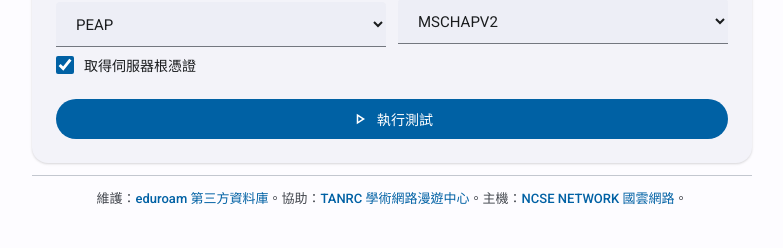
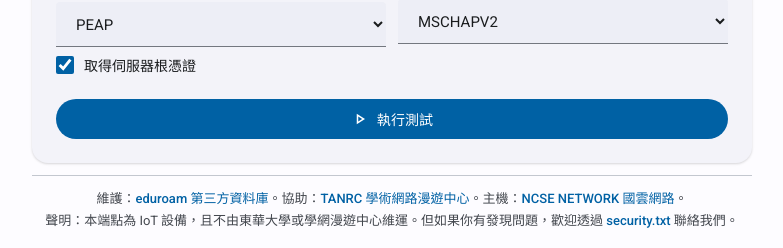
Before and after one commit to qilin102223/eapol-middleware, a Flask app: page / in a window 1280 px wide. Shown: the part 644-892 px from the top of the page, without its empty margins (248-1031 px from the left). Before the commit the page ends 848 px from the top, so only its background shows below. Run offline with Flask 3, Linux system fonts and the light colour scheme.

Commit message:
chore: update page footer

```diff
--- a/templates/batch.html
+++ b/templates/batch.html
@@ -108,6 +108,7 @@
 
         <footer class="footer">
             <div>維護：<a href="https://edur.isli.me/" target="_blank" rel="noopener">eduroam 第三方資料庫</a>。協助：<a href="https://roamingcenter.ndhu.edu.tw/" target="_blank" rel="noopener">TANRC 學術網路漫遊中心</a>。主機：<a href="https://ncse.tw/" target="_blank" rel="noopener">NCSE NETWORK 國雲網路</a>。</div>
+            <div>聲明：本端點為 IoT 設備，且不由東華大學或學網漫遊中心維運。但如果你有發現問題，歡迎透過 <a href="/.well-known/security.txt" target="_blank" rel="noopener">security.txt</a> 聯絡我們。</div>
         </footer>
     </div>
     <script src="/static/ui.js"></script>
--- a/templates/index.html
+++ b/templates/index.html
@@ -125,6 +125,7 @@
 
         <footer class="footer">
             <div>維護：<a href="https://edur.isli.me/" target="_blank" rel="noopener">eduroam 第三方資料庫</a>。協助：<a href="https://roamingcenter.ndhu.edu.tw/" target="_blank" rel="noopener">TANRC 學術網路漫遊中心</a>。主機：<a href="https://ncse.tw/" target="_blank" rel="noopener">NCSE NETWORK 國雲網路</a>。</div>
+            <div>聲明：本端點為 IoT 設備，且不由東華大學或學網漫遊中心維運。但如果你有發現問題，歡迎透過 <a href="/.well-known/security.txt" target="_blank" rel="noopener">security.txt</a> 聯絡我們。</div>
         </footer>
     </div>
     <script src="/static/ui.js"></script>
```
